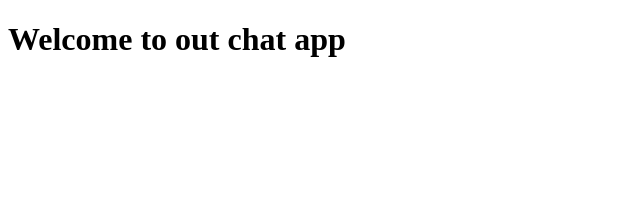
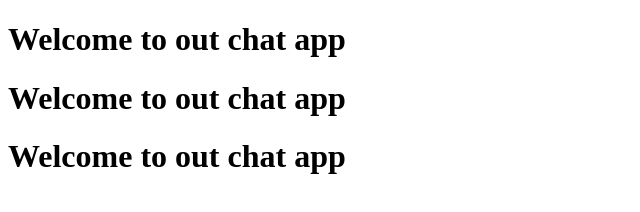
Before and after one commit to sufiyancode/open-source, a plain HTML site: page index.html in a window 1280 px wide. Shown: the whole page, without its empty margins (0-640 px from the left). Drawn offline with Linux system fonts and the light colour scheme.

Commit message:
new changes

```diff
--- a/index.html
+++ b/index.html
@@ -9,6 +9,8 @@
 
 <body>
     <h1>Welcome to out chat app</h1>
+    <h1>Welcome to out chat app</h1>
+    <h1>Welcome to out chat app</h1>
 </body>
 
 </html>
```
